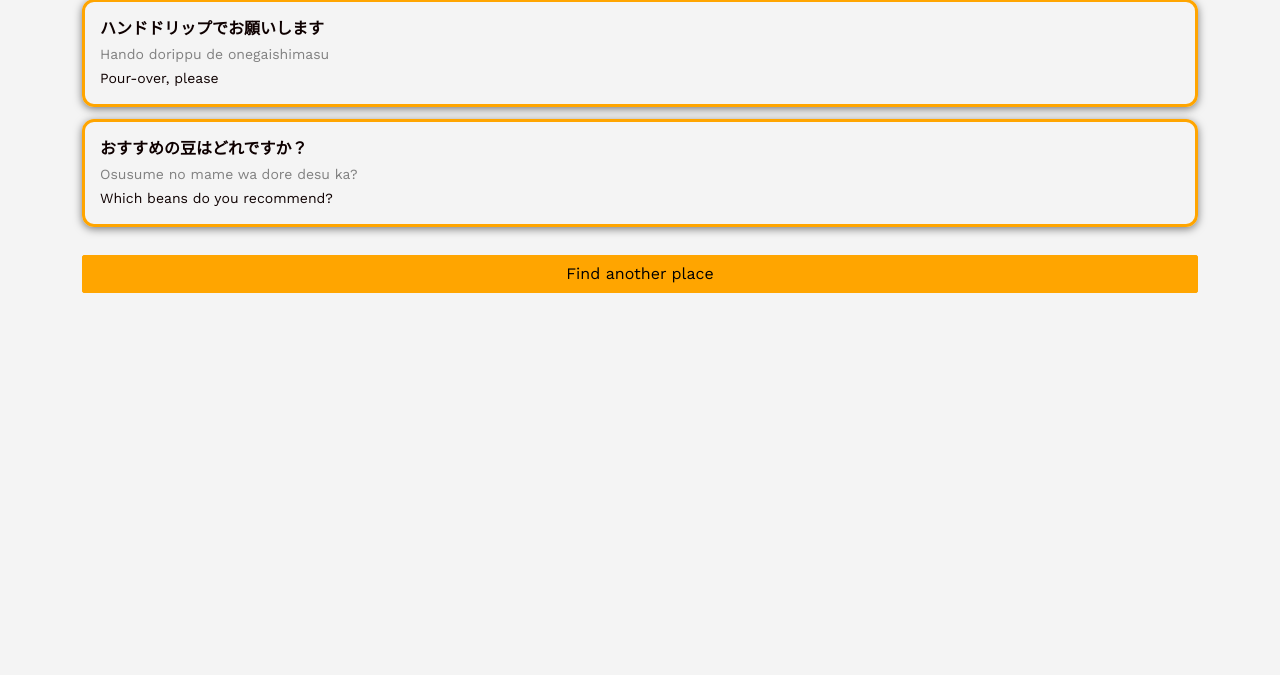
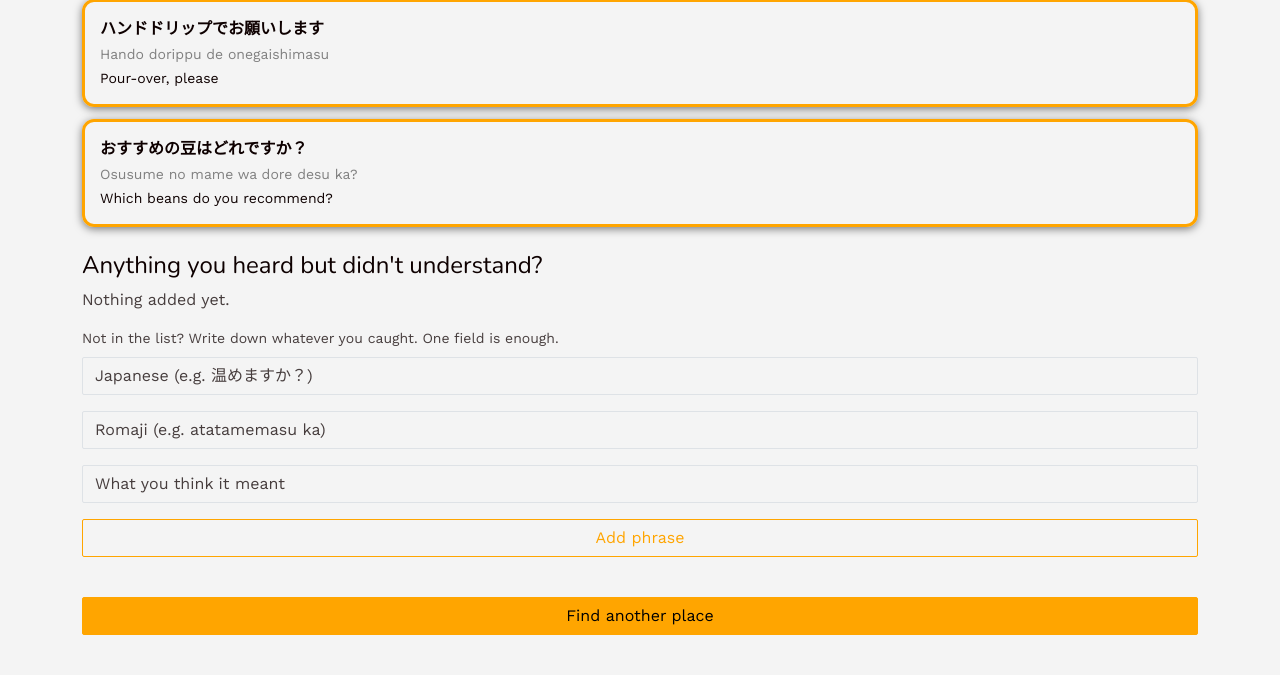
Before and after one commit to eequu1/taolao, a Rails app: page /visits/1 in a window 1280 px wide. Shown: the part 381-1056 px from the top of the page. Before the commit the page ends 674 px from the top, so only its background shows below. Run offline with Rails 7, Linux system fonts and the light colour scheme; a user stored in the database is signed in; data comes from the database, SQL or seed files in the repository; style sheets or scripts are compiled from the project's sources; some libraries are stand-ins or nearby versions.

Commit message:
Add "heard but didn't understand" phrases to the visit summary
Endpoint (new route, shared config/routes.rb):

- POST /visits/:visit_id/phrases (visit_phrases_path) -> phrases#create
  Params: phrase[japanese], phrase[romaji], phrase[english], optional
  phrase[source]. Adds a phrase to a reviewed visit:
  - source "heard" = picked from the staff-phrase suggestions (step 4)
  - anything else = typed in by hand (manual). "prepped" can't be set
    from the form; prepped phrases belong to the Prep stage.
  Turbo Stream requests: appends the card to #heard-phrases, clears the
  form, removes the "Nothing added yet" note; on errors re-renders the
  form with messages (422). HTML requests: redirect to the summary's
  #heard anchor, with an alert on errors.
  Redirects to the summary if the visit hasn't been reviewed yet; other
  users' visits return 404. Adding phrases awards no XP.

Phrase model:
- At least one of japanese/romaji/english is required, since a traveller
  may only catch the romaji or a guess at the meaning.
- Each field is limited to 200 characters.

Views:
- visits/show: "Anything you heard but didn't understand?" section
  (#heard) listing heard/manual phrases plus the manual entry form.
- phrases/_phrase (card, hides blank fields), phrases/_form,
  phrases/create.turbo_stream.

Tests: controller tests for manual/heard creation, Turbo Stream append,
blocked "prepped" source, one-field minimum, empty rejection (422), no
XP, unreviewed visits and other users' visits; model tests for the
text requirement and length limit; summary test for the new section.

Co-Authored-By: Claude Opus 5.5 <noreply@anthropic.com>

```diff
--- /dev/null
+++ b/app/views/phrases/_form.html.erb
@@ -0,0 +1,11 @@
+<%# Manual entry for a phrase that isn't in the suggestions. Locals: visit, phrase %>
+<%= simple_form_for [visit, phrase], html: { id: "manual-phrase-form", class: "manual-phrase-form" } do |f| %>
+  <% if phrase.errors.any? %>
+    <div class="text-danger small mb-2"><%= phrase.errors.full_messages.to_sentence %></div>
+  <% end %>
+  <p class="small text-muted mb-2">Not in the list? Write down whatever you caught. One field is enough.</p>
+  <%= f.input :japanese, label: false, placeholder: "Japanese (e.g. 温めますか？)" %>
+  <%= f.input :romaji, label: false, placeholder: "Romaji (e.g. atatamemasu ka)" %>
+  <%= f.input :english, label: false, placeholder: "What you think it meant" %>
+  <%= f.button :submit, "Add phrase", class: "btn btn-outline-warning w-100" %>
+<% end %>
--- a/app/views/visits/show.html.erb
+++ b/app/views/visits/show.html.erb
@@ -48,6 +48,18 @@
       <% end %>
     <% end %>
 
+    <section id="heard" class="heard-section my-4">
+      <h4>Anything you heard but didn't understand?</h4>
+      <% heard = @visit.phrases.where(source: [:heard, :manual]).order(:created_at) %>
+      <div id="heard-phrases">
+        <% if heard.none? %>
+          <p id="no-heard-phrases" class="text-muted">Nothing added yet.</p>
+        <% end %>
+        <%= render partial: "phrases/phrase", collection: heard, as: :phrase %>
+      </div>
+      <%= render "phrases/form", visit: @visit, phrase: Phrase.new %>
+    </section>
+
     <%= link_to "Find another place", places_path, class: "btn btn-warning w-100 my-3" %>
   <% else %>
     <p>Been there already? Tell us how it went to earn XP.</p>
--- a/config/routes.rb
+++ b/config/routes.rb
@@ -8,6 +8,7 @@ Rails.application.routes.draw do
 
   resources :visits, only: [:show, :update] do
     resources :messages, only: [:create]
+    resources :phrases, only: [:create] # phrases heard on the visit, added after the review
     member do
       get :review
     end
```
Also changed, not shown: app/controllers/phrases_controller.rb (added, +40 -0 lines), app/models/phrase.rb (+9 -0 lines), app/views/phrases/_phrase.html.erb (added, +7 -0 lines), app/views/phrases/create.turbo_stream.erb (added, +9 -0 lines), test/controllers/phrases_controller_test.rb (added, +73 -0 lines), test/controllers/visits_controller_test.rb (+7 -0 lines), test/models/phrase_test.rb (+12 -0 lines).
